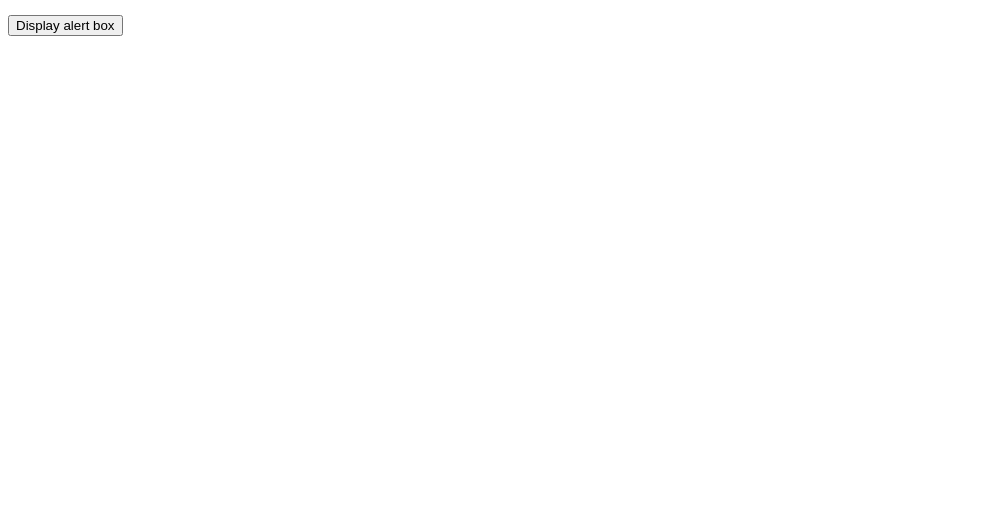
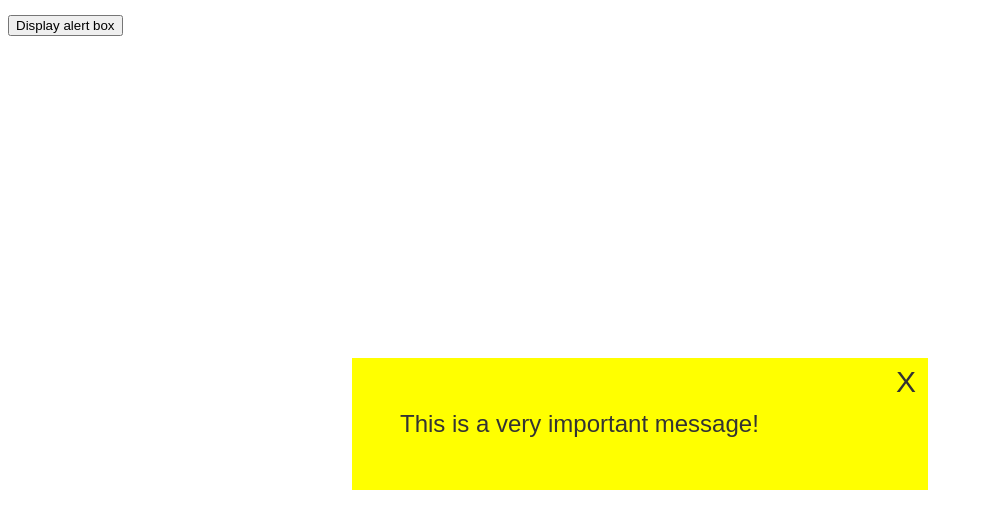
Before and after one commit to PriyanshT/23F-JavaScript-02-Week05, a plain HTML site: page custom.html in a window 1280 px wide. Both pictures are taken after a click on the button "Display alert box". Shown: the whole page, without its empty margins (0-983 px from the left). Drawn offline with Linux system fonts and the light colour scheme.

Commit message:
custom complete

```diff
--- a/custom.html
+++ b/custom.html
@@ -4,6 +4,7 @@
 <head>
 	<meta charset="utf-8">
 	<title>Functions - Custom | COMP1073 Client-Side JavaScript</title>
+	<script src="scripts/custom.js" defer></script>
 	<style>
 		html {
 			font-family: sans-serif;
@@ -49,44 +50,6 @@
 
 <body>
 	<button>Display alert box</button>
-
-	<script>
-		// STEP 1: Create reference for button element 'btn'
-
-		// STEP 3: Build an onclick event handler for 'btn' that invokes the displayMessage() function
-		btn.onclick = function () {
-			displayMessage('This is a very important message!', 'warning');
-		};
-
-		// STEP 2: Create a function called displayMessage()
-
-		// STEP 3a: Create a P element referenced by var msgPanel
-
-		// STEP 3b: Add a class attribute, "msgPanel" (refer to the CSS above)
-
-		// STEP 3c: Insert the message text into the new paragraph element
-
-		// STEP 3d: Append the element to the document body
-
-		// STEP 4a: Create a close button referenced by var closeBtn
-
-		// STEP 4b: Add the letter 'x' to the button
-
-		// STEP 4c: Add this new button element as a child of the msgPanel paragraph element created earlier
-
-		// STEP 5: Build an onclick event handler for the close button that removes the msgPanel from the DOM entirely using the removeChild() method
-
-		// STEP 6a: Revise the function at STEP 2 to accept a parameter, 'msgText'
-		// STEP 6b: At STEP 3 above, adapt the call to displayMessage() to include a string that should appear in the msgPanel
-		// STEP 6c: Adjust STEP 3c above to use the passed-in parameter 'msgText'
-
-		// STEP 7a: Revise the function at STEP 2 again to accept a second parameter, 'msgType'
-
-		/* STEP 7b: Build an if/elseif/else statement (or a switch) below that adds a class of either 'error', 'warning', or 'default' to
-		   the msgPanel element using the built-in method classList.add() - refer to the above CSS to see the styles associated with each of these classes */
-
-		// This page inspired by and adapted from https://developer.mozilla.org/en-US/docs/Learn/JavaScript/Building_blocks/Build_your_own_function
-	</script>
 </body>
 
 </html>
--- /dev/null
+++ b/scripts/custom.js
@@ -0,0 +1,50 @@
+// STEP 1: Create reference for button element 'btn'
+var btn = document.querySelector("button");
+// STEP 3: Build an onclick event handler for 'btn' that invokes the displayMessage() function
+btn.onclick = function () {
+    displayMessage('This is a very important message!', 'warning');
+    // displayMessage('This is a very important message!', 'error');
+    // displayMessage('This is a very important message!', 'default');
+};
+
+// STEP 2: Create a function called displayMessage()
+function displayMessage(msgText, msgType) {
+    console.log("I am in the function.");
+    // STEP 3a: Create a P element referenced by var msgPanel
+    var pMsgPanel = document.createElement("p"); // <p></p>
+    // console.log(msgPanel);
+    // STEP 3b: Add a class attribute, "msgPanel" (refer to the CSS above)
+    pMsgPanel.setAttribute("class", "msgPanel"); // <p class="msgPanel"></p> <img src="/aa/ccc.png">
+    // console.log(msgPanel);
+    // STEP 3c: Insert the message text into the new paragraph element
+    pMsgPanel.textContent = msgText; // <p class="msgPanel">msgText</p>
+    // STEP 3d: Append the element to the document body
+    document.body.appendChild(pMsgPanel);
+    // STEP 4a: Create a close button referenced by var closeBtn
+    var closeBtn = document.createElement("button"); // <button></button>
+    // STEP 4b: Add the letter 'x' to the button
+    closeBtn.textContent = "X";
+    // STEP 4c: Add this new button element as a child of the msgPanel paragraph element created earlier
+    pMsgPanel.appendChild(closeBtn);
+    // STEP 5: Build an onclick event handler for the close button that removes the msgPanel
+    // from the DOM entirely using the removeChild() method
+    closeBtn.addEventListener("click", function () {
+        document.body.removeChild(pMsgPanel);
+    })
+    // STEP 6a: Revise the function at STEP 2 to accept a parameter, 'msgText'
+    // STEP 6b: At STEP 3 above, adapt the call to displayMessage() to include a string that should appear in the msgPanel
+    // STEP 6c: Adjust STEP 3c above to use the passed-in parameter 'msgText'
+
+    // STEP 7a: Revise the function at STEP 2 again to accept a second parameter, 'msgType'
+
+    /* STEP 7b: Build an if/elseif/else statement (or a switch) below that adds a class of either 'error', 'warning', or 'default' to
+       the msgPanel element using the built-in method classList.add() - refer to the above CSS to see the styles associated with each of these classes */
+    if (msgType === "error") {
+        pMsgPanel.classList.add("error"); // <p class="msgPanel error">msgText</p>
+    } else if (msgType === "warning") {
+        pMsgPanel.classList.add("warning"); // <p class="msgPanel warning">msgText</p>
+    } else {
+        pMsgPanel.classList.add("default"); // <p class="msgPanel default">msgText</p>
+    }
+}
+// This page inspired by and adapted from https://developer.mozilla.org/en-US/docs/Learn/JavaScript/Building_blocks/Build_your_own_function
```
